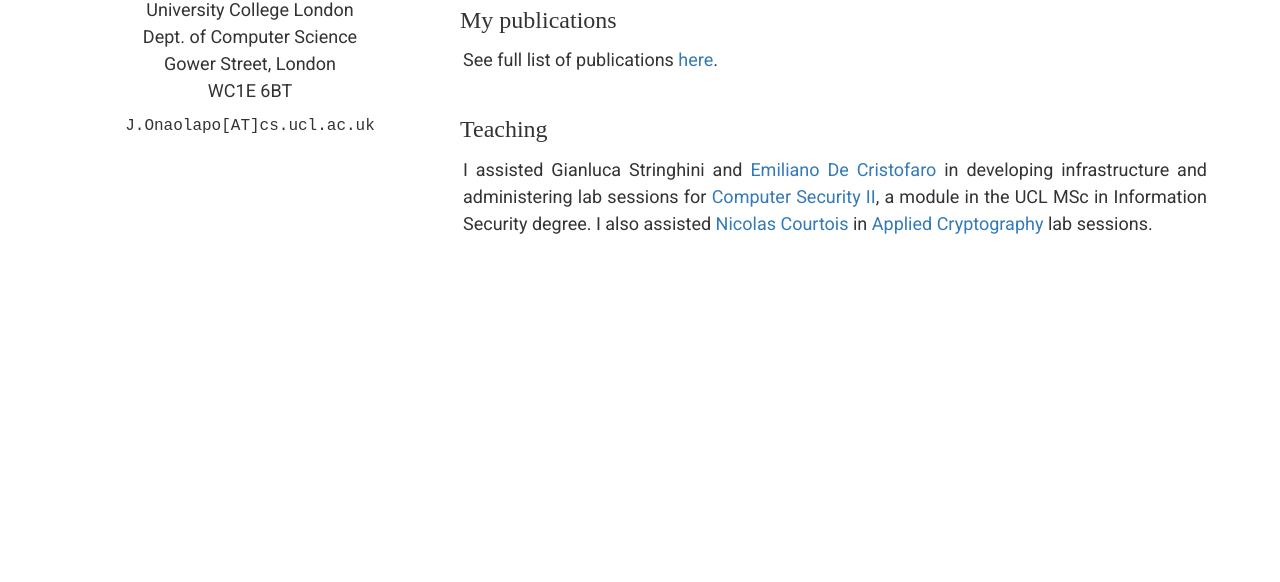
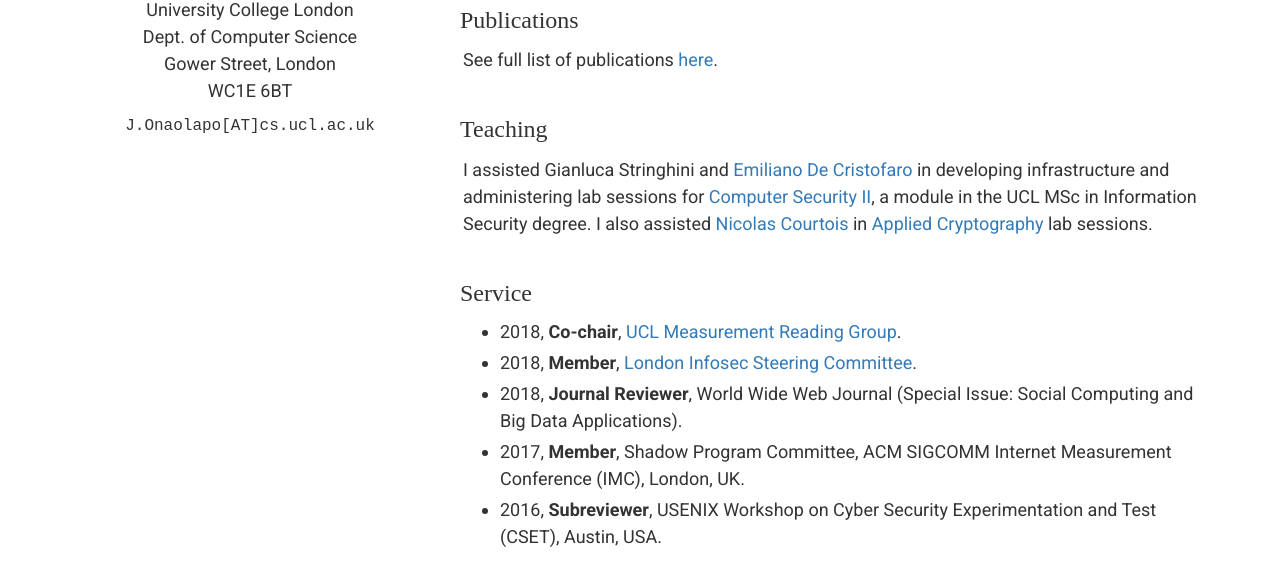
Before and after one commit to jonaolapo/jonaolapo.github.io, a plain HTML site: page index.html in a window 1280 px wide. Shown: the part 427-1009 px from the top of the page. Before the commit the page ends 800 px from the top, so only its background shows below. Drawn offline with nearby package versions, Linux system fonts and the light colour scheme; a web font is replaced by a local one.

Commit message:
added service section + improved aesthetics of links et al.

```diff
--- a/css/styles.css
+++ b/css/styles.css
@@ -58,9 +58,14 @@
 	padding-right: 0px;
 }
 
-.paper-title, .blog-title, .press-title, .talk-title, .blog-link, .press-link {
+.paper-title, .blog-title, .press-title, .talk-title, .blog-link, .press-link, .paper-link, .service-title {
 	font-family: 'Roboto', sans-serif;
   font-weight: bold;
+}
+
+.service-list {
+	padding-top: 0px;
+	margin-top: 0px;
 }
 
 .paper-details {
@@ -86,8 +91,13 @@
 }
 
 .aboutcard, .pubscard {
-	text-align: justify;
-  text-justify: inter-word;
+	/* text-align: justify;
+  text-justify: inter-word; */
+}
+
+.service-list li {
+	padding-top: 2px;
+	padding-bottom: 2px;
 }
 
 .blog {
--- a/index.html
+++ b/index.html
@@ -81,7 +81,7 @@
 
 					<div id="publications" class="card aboutcard">
             <div class="card-block">
-    					<h3 class="card-title">My publications</h3>
+    					<h3 class="card-title">Publications</h3>
 							<p class="card-text aboutme">
 								See full list of publications <a href="publications.html">here</a>.
 							</p>
@@ -97,6 +97,33 @@
             </div>
           </div>
 
+					<div id="service" class="card aboutcard">
+            <div class="card-block">
+    					<h3 class="card-title">Service</h3>
+							<p>
+<ul class="service-list">
+	<li>
+		2018, <span class="service-title">Co-chair</span>, <a href="https://github.com/UCL-InfoSec/measurement-reading/wiki">UCL Measurement Reading Group</a>.
+	</li>
+	<li>
+		2018, <span class="service-title">Member</span>, <a href="https://london-infosec.github.io/web/">London Infosec Steering Committee</a>.
+	</li>
+	<li>
+		2018, <span class="service-title">Journal Reviewer</span>, World Wide Web Journal (Special Issue: Social Computing and Big Data Applications).
+	</li>
+	<li>
+		2017, <span class="service-title">Member</span>, Shadow Program Committee, ACM SIGCOMM Internet Measurement Conference (IMC), London, UK.
+	</li>
+	<li>
+		2016, <span class="service-title">Subreviewer</span>, USENIX Workshop on Cyber Security Experimentation and Test (CSET), Austin, USA.
+	</li>
+</ul>
+
+
+							</p>
+            </div>
+          </div>
+
 			  </div>
 			</div>
 		</div>
```
Also changed, not shown: press.html (+1 -1 lines), publications.html (+17 -20 lines).
